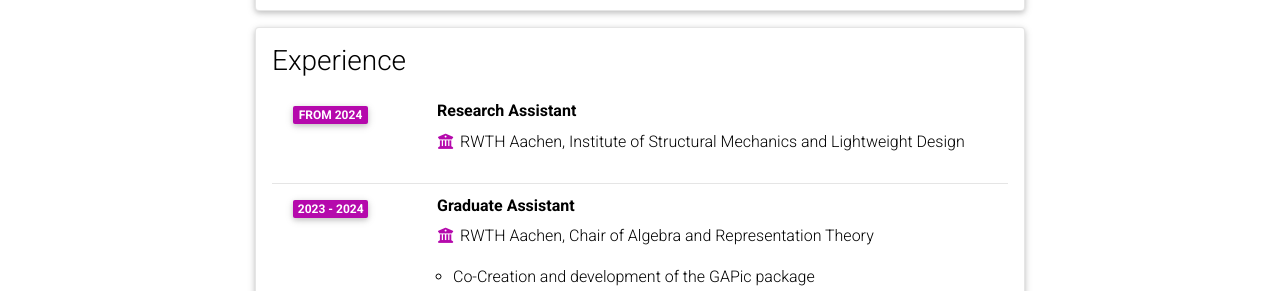
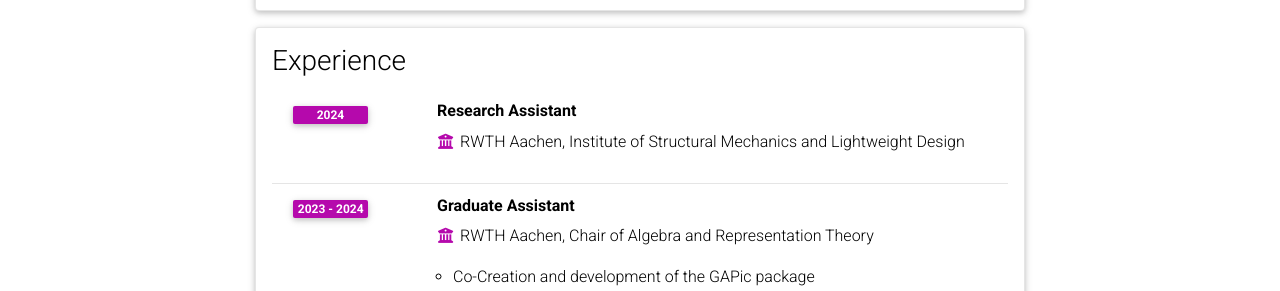
Before and after one commit to schnellecom/schnellecom.github.io, a Jekyll site: the page built from _pages/cv.md, in a window 1280 px wide and 900 px high, scrolled down 783 px. Shown: the part 152-443 px from the top of the window. Built offline with Jekyll 4.4.1, drawn with Linux system fonts in a browser that asks for light colours; nearby versions of some CDN libraries; comment, search, counter and statistics services are not loaded.

Commit message:
check if .yml syntax is broken

```diff
--- a/_data/cv.yml
+++ b/_data/cv.yml
@@ -1,3 +1,5 @@
+# yaml-language-server: $schema=null
+
 - title: General Information
   type: map
   contents:
@@ -35,7 +37,7 @@
   contents:
     - title: Research Assistant
       institution: RWTH Aachen, Institute of Structural Mechanics and Lightweight Design
-      year: from 2024
+      year: 2024
       # description:
       #   - Co-Creation and development of the GAPic package
       #   - Development on the SimplicialSurfaces package
```
